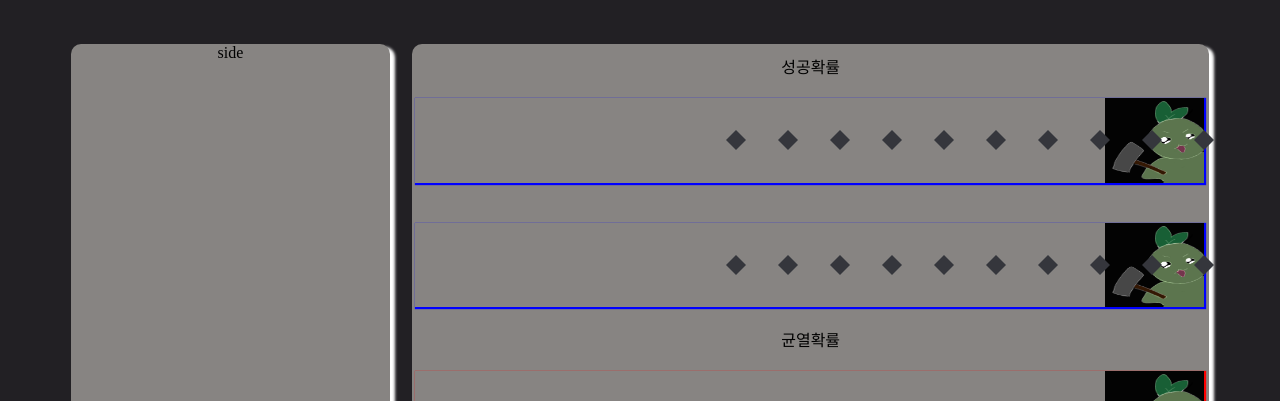
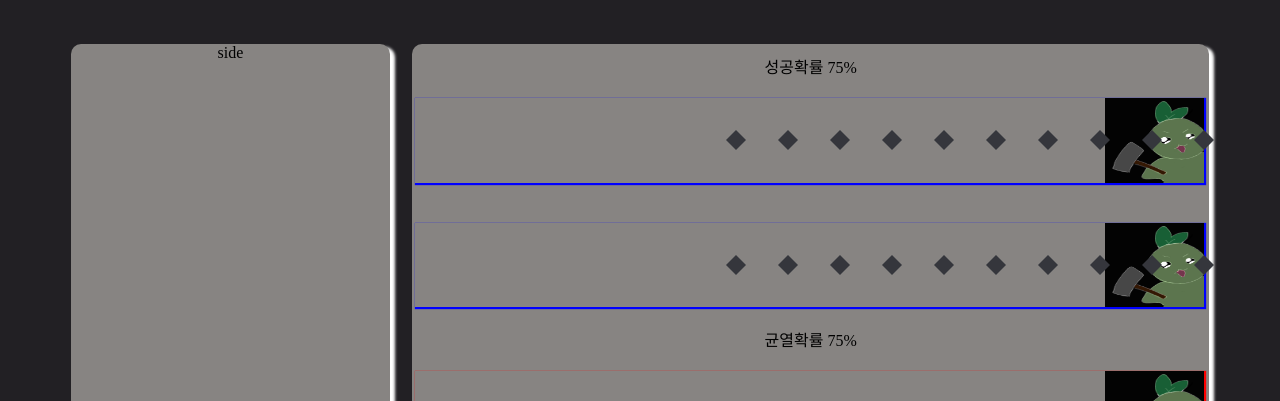
Before and after one commit to moonjh9392/stone-cutting, a React (Create React App) app: page / in a window 1280 px wide. Shown: the top 401 px of the page. Built offline with nearby package versions, Linux system fonts and the light colour scheme.

Commit message:
stone 변수 생성

```diff
--- a/src/component/Engraving.jsx
+++ b/src/component/Engraving.jsx
@@ -1,30 +1,54 @@
 import "../style/Engraving.css";
 import mokoko from "../images/mokoko.jpg";
 
-export default function Engraving({ className, index }) {
-  let i = [0, 1, 2, 3, 4, 5, 6, 7, 8, 9];
+export default function Engraving({ className, Firstele, Firstidx, stone, setStone, percentage, setPercentage }) {
   const handleBtnOnclik = (index) => {
-    alert(index);
+    let random = Math.floor(Math.random() * 100);
+    let result = false;
+    if (percentage > random) {
+      result = true;
+    }
+    if (result) {
+      if (percentage > 25) {
+        setPercentage(percentage - 10);
+      }
+    } else {
+      if (percentage < 75) {
+        setPercentage(percentage + 10);
+      }
+    }
+    console.log(result);
+    for (let i of stone[index]) {
+      if (!i.checked) {
+        i["result"] = result;
+        i["checked"] = true;
+        break;
+      }
+    }
+    console.log(stone[index]);
   };
   return (
     <>
-      <div>{index === 0 ? "성공확률" : index === 2 ? "균열확률" : ""}</div>
+      <div>
+        {Firstidx === 0 ? "성공확률 " : Firstidx === 2 ? "균열확률 " : ""}
+        {Firstidx !== 1 ? percentage + "%" : ""}
+      </div>
       <div className={"Engraving " + className}>
         <div className="Engraving__img"></div>
         <div className="Engraving__action">
           <div className="Engraving__action__name"></div>
           <div className="Engraving__action__box">
-            {i.map((ele) => {
+            {Firstele.map((ele, idx) => {
               return (
                 <div>
-                  <div className={"Engraving__action__box__square__" + index + "_" + ele} key={ele} />
+                  <div className={"Engraving__action__box__square__" + Firstidx + "_" + idx} key={idx} />
                 </div>
               );
             })}
           </div>
           <div className="Engraving__action__result"></div>
         </div>
-        <div className="Engraving__btn" onClick={() => handleBtnOnclik(index)}>
+        <div className="Engraving__btn" onClick={() => handleBtnOnclik(Firstidx)}>
           <img src={mokoko} alt="mokoko" />
         </div>
       </div>
--- a/src/component/MainBox.jsx
+++ b/src/component/MainBox.jsx
@@ -1,12 +1,26 @@
+import { useState } from "react";
 import "../style/MainBox.css";
 import Engraving from "./Engraving";
 
 export default function MainBox(params) {
-  let i = [0, 1, 2];
+  const [stone, setStone] = useState(Array.from(Array(3), () => new Array(10).fill({ result: "", checked: false })));
+  const [percentage, setPercentage] = useState(75);
+
   return (
     <div className="MainBox">
-      {i.map((ele) => {
-        return <Engraving className={ele === 2 ? "decrease" : "increase"} key={ele} index={ele} />;
+      {stone.map((ele, idx) => {
+        return (
+          <Engraving
+            className={idx === 2 ? "decrease" : "increase"}
+            key={idx}
+            Firstele={ele}
+            Firstidx={idx}
+            stone={stone}
+            setStone={setStone}
+            percentage={percentage}
+            setPercentage={setPercentage}
+          />
+        );
       })}
     </div>
   );
```
